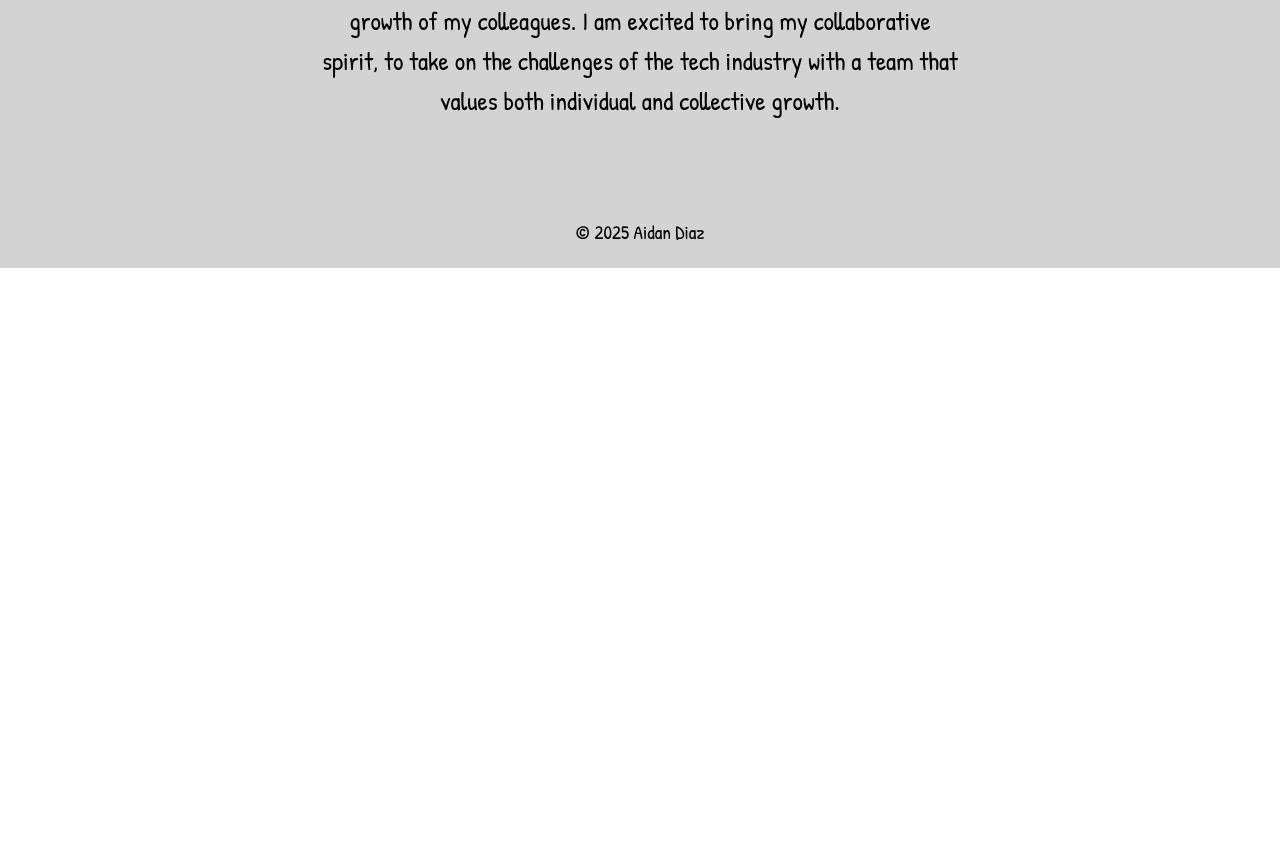
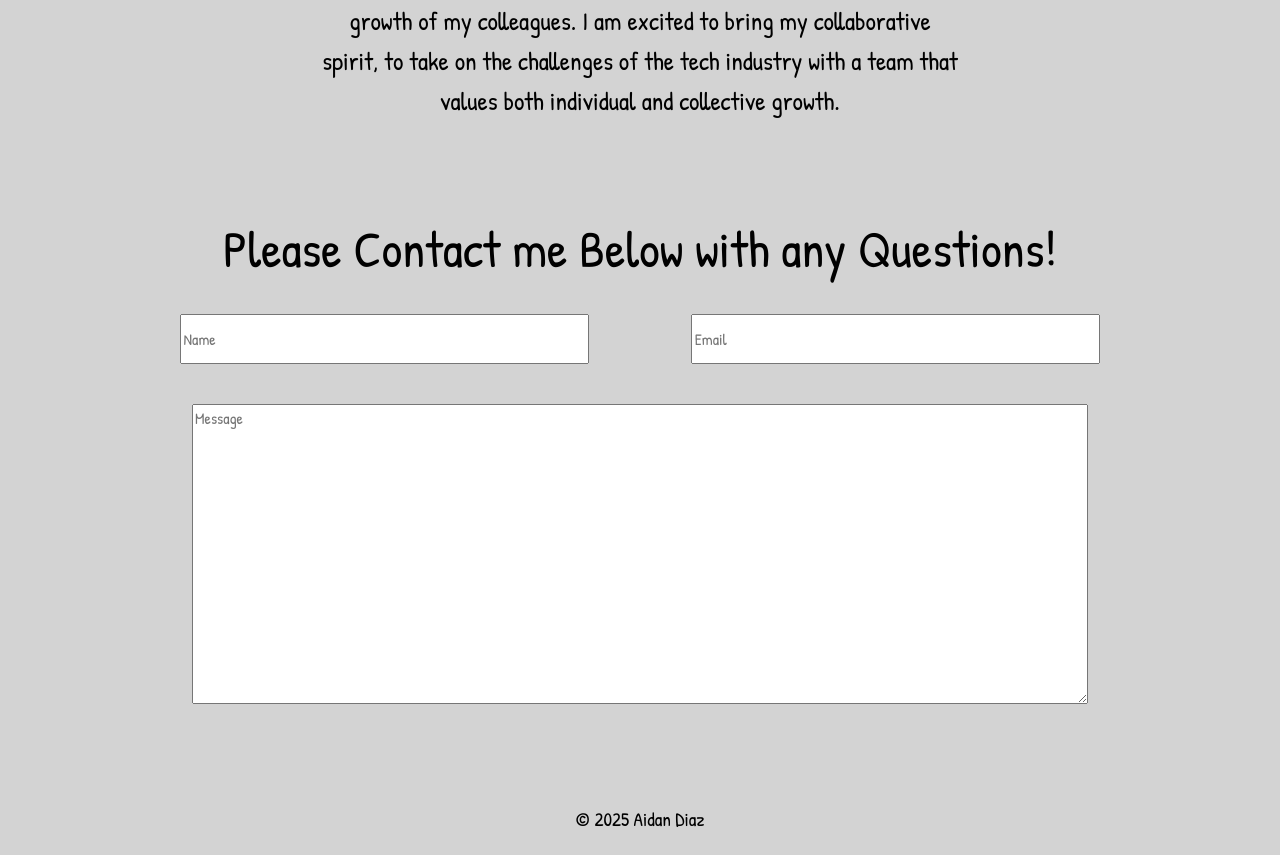
Before and after one commit to aidan-diaz/reactPortfolio, a React (Vite) app: page / in a window 1280 px wide. Shown: the part 1953-2808 px from the top of the page. Before the commit the page ends 2221 px from the top, so only its background shows below. Built offline with nearby package versions, Linux system fonts and the light colour scheme.

Commit message:
updated stlying for Contact.jsx

```diff
--- a/src/App.jsx
+++ b/src/App.jsx
@@ -49,6 +49,7 @@ function App() {
         <Project projectInfo={portfolioPieces[2]} />
       </section>
       <About />
+      <Contact />
       <Footer />
     </div>
   )
--- a/src/components/Contact.jsx
+++ b/src/components/Contact.jsx
@@ -1,6 +1,18 @@
 const Contact = () => {
     return (
-        <div></div>
+        <section className='contactFormSection'>
+            <h3 className='contactFormTitle'>Please Contact me Below with any Questions!</h3>
+            <form className='contactForm' action="POST">
+                <div className='senderInfo'>
+                    <input type="text" placeholder='Name' />
+                    <input type="text" placeholder='Email' />
+                </div>
+                <div className='senderMessage'>
+                    <textarea placeholder='Message' />
+                </div>
+                {/* submit button goes here */}
+            </form>
+        </section>
     )
 }
 
--- a/src/css/App.css
+++ b/src/css/App.css
@@ -128,6 +128,48 @@ header {
   text-align: center;
 }
 
+/* CONTACT */
+
+.contactFormSection,
+.contactForm {
+  display: flex;
+  flex-direction: column;
+  justify-content: center;
+  align-items: center;
+  gap: 40px;
+}
+
+.contactFormTitle {
+  margin-top: 4rem;
+  font-size: 2rem;
+}
+
+.contactForm {
+  width: 100%;
+}
+
+.senderInfo {
+  display: flex;
+  justify-content: space-evenly;
+  align-items: center;
+  width: 80%;
+  gap: 50px;
+}
+
+.senderInfo input {
+  width: 40%;
+  height: 50px;
+}
+
+.senderMessage {
+  width: 70%;
+}
+
+textarea {
+  width: 100%;
+  height: 300px;
+}
+
 /* FOOTER */
 
 footer {
```
